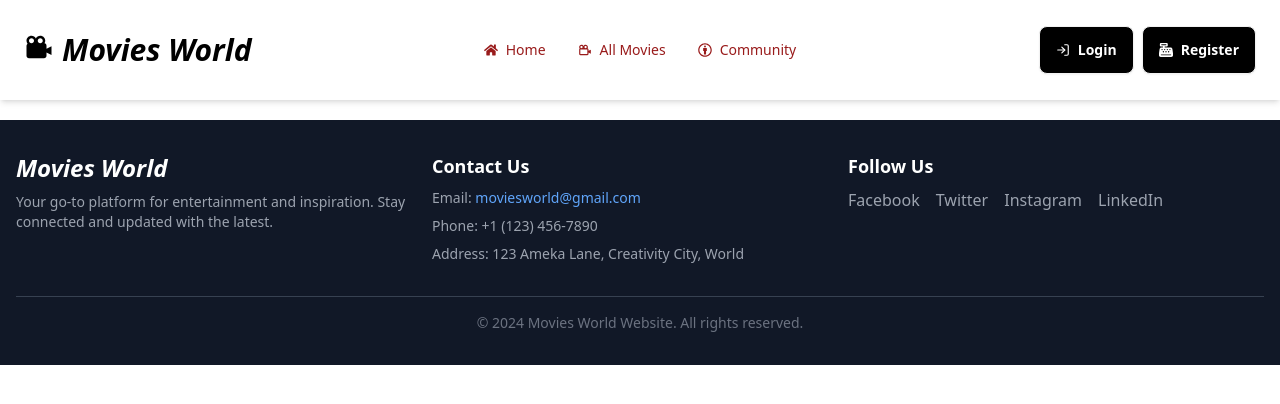
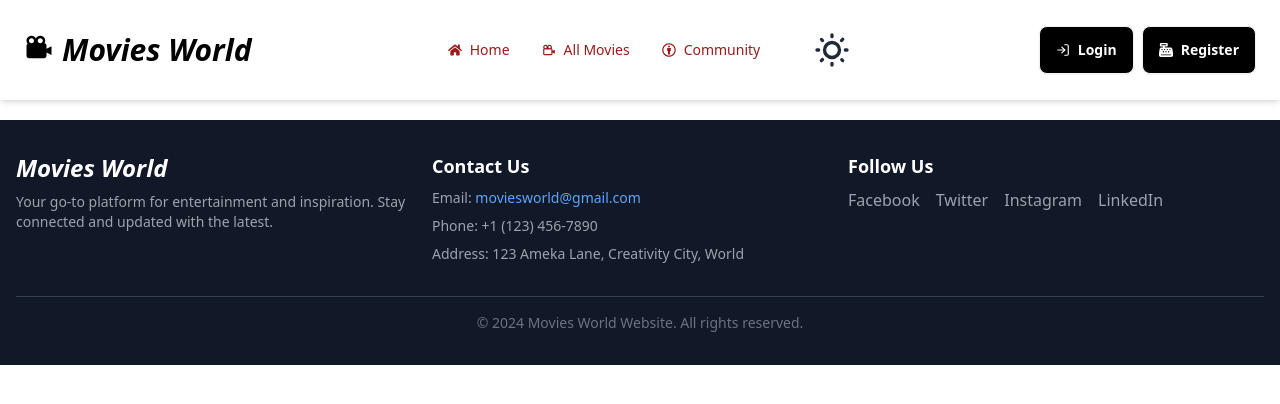
Before and after one commit to mhseber/Movie-Portal-client, a React (Vite) app: page / in a window 1280 px wide. Shown: the top 404 px of the page. Built offline with nearby package versions, Linux system fonts and the light colour scheme; no server answers.

Commit message:
theme Changer

```diff
--- a/src/components/Navbar.jsx
+++ b/src/components/Navbar.jsx
@@ -67,6 +67,32 @@
                             {links}
                         </ul>
                     </div>
+                    {/* theme */}
+                    <div className="pl-8">
+                        <label className="swap swap-rotate">
+                            {/* this hidden checkbox controls the state */}
+                            <input type="checkbox" className="theme-controller" value="synthwave" />
+
+                            {/* sun icon */}
+                            <svg
+                                className="swap-off h-10 w-10 fill-current"
+                                xmlns="http://www.w3.org/2000/svg"
+                                viewBox="0 0 24 24">
+                                <path
+                                    d="M5.64,17l-.71.71a1,1,0,0,0,0,1.41,1,1,0,0,0,1.41,0l.71-.71A1,1,0,0,0,5.64,17ZM5,12a1,1,0,0,0-1-1H3a1,1,0,0,0,0,2H4A1,1,0,0,0,5,12Zm7-7a1,1,0,0,0,1-1V3a1,1,0,0,0-2,0V4A1,1,0,0,0,12,5ZM5.64,7.05a1,1,0,0,0,.7.29,1,1,0,0,0,.71-.29,1,1,0,0,0,0-1.41l-.71-.71A1,1,0,0,0,4.93,6.34Zm12,.29a1,1,0,0,0,.7-.29l.71-.71a1,1,0,1,0-1.41-1.41L17,5.64a1,1,0,0,0,0,1.41A1,1,0,0,0,17.66,7.34ZM21,11H20a1,1,0,0,0,0,2h1a1,1,0,0,0,0-2Zm-9,8a1,1,0,0,0-1,1v1a1,1,0,0,0,2,0V20A1,1,0,0,0,12,19ZM18.36,17A1,1,0,0,0,17,18.36l.71.71a1,1,0,0,0,1.41,0,1,1,0,0,0,0-1.41ZM12,6.5A5.5,5.5,0,1,0,17.5,12,5.51,5.51,0,0,0,12,6.5Zm0,9A3.5,3.5,0,1,1,15.5,12,3.5,3.5,0,0,1,12,15.5Z" />
+                            </svg>
+
+                            {/* moon icon */}
+                            <svg
+                                className="swap-on h-10 w-10 fill-current"
+                                xmlns="http://www.w3.org/2000/svg"
+                                viewBox="0 0 24 24">
+                                <path
+                                    d="M21.64,13a1,1,0,0,0-1.05-.14,8.05,8.05,0,0,1-3.37.73A8.15,8.15,0,0,1,9.08,5.49a8.59,8.59,0,0,1,.25-2A1,1,0,0,0,8,2.36,10.14,10.14,0,1,0,22,14.05,1,1,0,0,0,21.64,13Zm-9.5,6.69A8.14,8.14,0,0,1,7.08,5.22v.27A10.15,10.15,0,0,0,17.22,15.63a9.79,9.79,0,0,0,2.1-.22A8.11,8.11,0,0,1,12.14,19.73Z" />
+                            </svg>
+                        </label>
+                    </div>
+                    {/* login logout */}
                     <div className="navbar-end gap-2 text-red-800">
                         {
                             user ? <>
```
